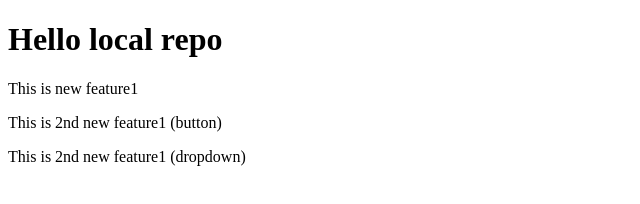
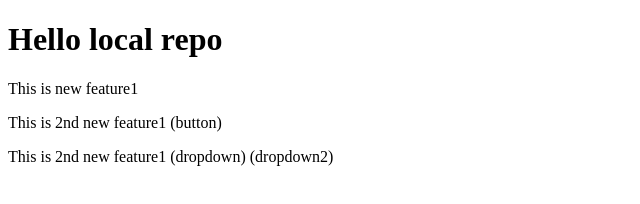
Before and after one commit to suraj2172002/LocalRepo, a plain HTML site: page index.html in a window 1280 px wide. Shown: the whole page, without its empty margins (0-640 px from the left). Drawn offline with Linux system fonts and the light colour scheme.

Commit message:
add dropdown2

```diff
--- a/index.html
+++ b/index.html
@@ -9,6 +9,6 @@
     <h1>Hello local repo</h1>
     <p>This is new feature1</p>
     <p>This is 2nd new feature1 (button)</p>
-    <p>This is 2nd new feature1 (dropdown)</p>
+    <p>This is 2nd new feature1 (dropdown) (dropdown2)</p>
   </body>
 </html>
```
